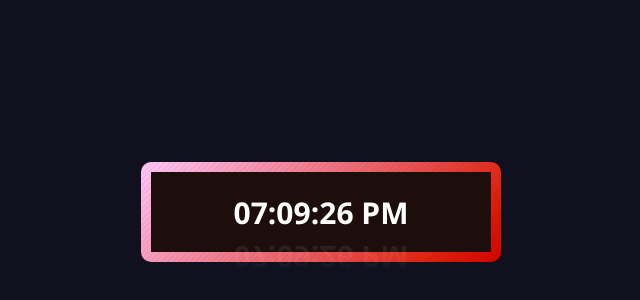
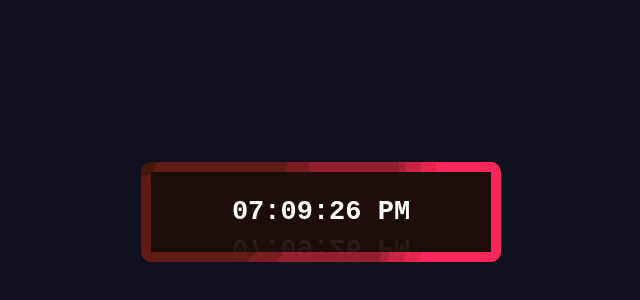
Before and after one commit to SujonHasan/Digital-Clock, a plain HTML site: page index.html in a window 1280 px wide. Shown: the part 188-488 px from the top of the page, without its empty margins (319-959 px from the left). Drawn offline with Linux system fonts and the light colour scheme.

Commit message:
js file modify hours 00 case solve and font-family change and background-color change

```diff
--- a/app.js
+++ b/app.js
@@ -9,9 +9,15 @@ setInterval(() => {
     let seconds = date.getSeconds();
     let day_night = 'AM'
 
-    if (hours > 12) {
+    if (hours > 12)
+    {
         hours -= 12;
         day_night = 'PM';
+    }
+
+    if(hours == 0)
+    {
+        hours = '12';
     }
 
     if (hours < 10) {
--- a/style.css
+++ b/style.css
@@ -2,8 +2,9 @@
 
     padding: 0;
     margin: 0;
-    font-family: 'Segoe UI', Tahoma, Geneva, Verdana, sans-serif;
+    /* font-family: 'Segoe UI', Tahoma, Geneva, Verdana, sans-serif; */
     /* box-sizing: border-box; */
+    font-family:'Courier New', Courier, monospace;
 }
 
 html, body{
@@ -20,8 +21,8 @@ html, body{
     position: relative;
     height: 100px;
     width: 360px;
-    /* background-color: red; */
-    background-image: repeating-linear-gradient(135deg, rgba(0,0,0,0.04) 0px, rgba(0,0,0,0.04) 2px,transparent 2px, transparent 4px),linear-gradient(135deg, rgb(165, 230, 235),rgb(29, 32, 232));
+    /* background-image: repeating-linear-gradient(135deg, rgba(0,0,0,0.04) 0px, rgba(0,0,0,0.04) 2px,transparent 2px, transparent 4px),linear-gradient(135deg, rgb(165, 230, 235),rgb(29, 32, 232)); */
+    background-image: radial-gradient(circle at top left, rgb(33, 29, 75) 0%, rgb(33, 29, 75) 4%,rgb(29, 39, 97) 4%, rgb(29, 39, 97) 39%,rgb(24, 49, 120) 39%, rgb(24, 49, 120) 45%,rgb(20, 59, 142) 45%, rgb(20, 59, 142) 69%,rgb(15, 69, 164) 69%, rgb(15, 69, 164) 71%,rgb(11, 79, 186) 71%, rgb(11, 79, 186) 75%,rgb(6, 89, 209) 75%, rgb(6, 89, 209) 79%,rgb(2, 99, 231) 79%, rgb(2, 99, 231) 100%);
     border-radius: 10px;
     animation: animate 1.5s linear infinite;
 
@@ -43,7 +44,7 @@ html, body{
 #time
 {
     position: absolute;
-    font-size: 30px;
+    font-size: 27px;
     /* line-height: 85px; */
     left: 50%;
     top: 50%;
```
